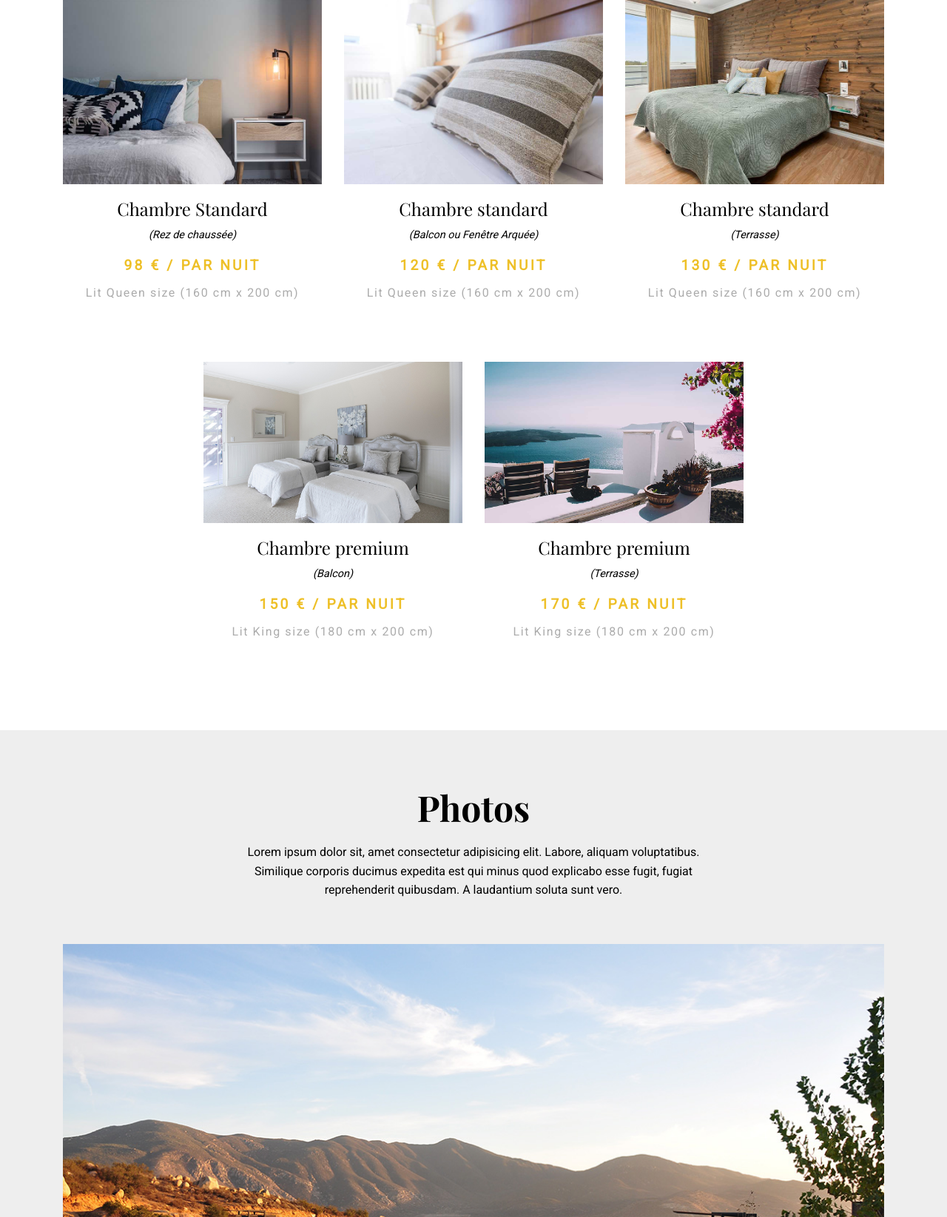
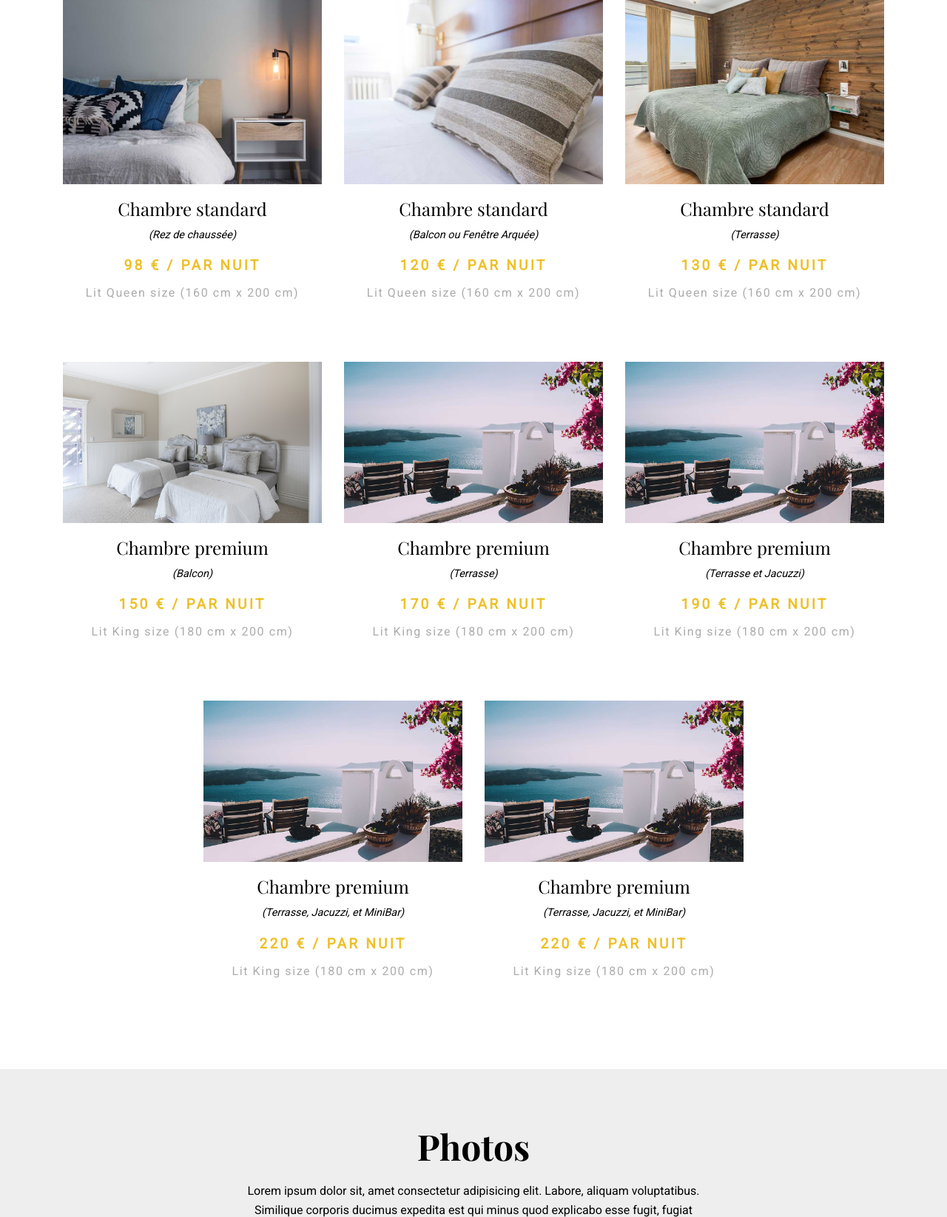
Before and after one commit to Jerem33320/relaisduphare, a PHP site: page /fs-relais-du-phare/ in a window 1280 px wide. Shown: the part 1716-3361 px from the top of the page at 74% size. Run offline with PHP 8.4, Linux system fonts and the light colour scheme.

Commit message:
dynamic rooms on index

```diff
--- a/_data.php
+++ b/_data.php
@@ -20,3 +20,71 @@ $articles = [
     'image' => 'img_3.jpg',
   ]
 ];
+
+
+$rooms = [
+  [
+    'type' => 'standard',
+    'options' => 'Rez de chaussée',
+    'price' => 98,
+    'bed' => 'queen-size',
+    'cover' => 'img_1.jpg',
+    'content' => 'Lorem ipsum dolor sit amet consectetur adipisicing elit. Nam quos quisquam a amet? Explicabo consequuntur temporibus nihil in, fuga labore incidunt totam voluptatem laboriosam. Blanditiis laborum dolorum cupiditate odio possimus.'
+  ],
+  [
+    'type' => 'standard',
+    'options' => 'Balcon ou Fenêtre Arquée',
+    'price' => 120,
+    'bed' => 'queen-size',
+    'cover' => 'img_2.jpg',
+    'content' => 'Lorem, ipsum dolor sit amet consectetur adipisicing elit. Voluptate porro temporibus itaque vel obcaecati unde reprehenderit laborum quas, ipsam delectus eos fugiat, eaque neque, at voluptatem voluptatibus iure maxime pariatur praesentium consectetur et harum. Quas maxime saepe doloribus recusandae inventore repellat cupiditate deserunt nostrum fugiat reiciendis id molestias, temporibus rerum provident corrupti aliquid neque fuga accusamus ex doloremque aspernatur ipsa.'
+  ],
+  [
+    'type' => 'standard',
+    'options' => 'Terrasse',
+    'price' => 130,
+    'bed' => 'queen-size',
+    'cover' => 'img_3.jpg',
+    'content' => 'Lorem ipsum, dolor sit amet consectetur adipisicing elit. At esse dolorem saepe earum quae? Est, exercitationem doloribus porro harum voluptatum quae reprehenderit fuga itaque laudantium odio soluta facere minima in, fugit perspiciatis illum! Quisquam ipsa maxime iure. Excepturi, tempora possimus?'
+  ],
+  [
+    'type' => 'premium',
+    'options' => 'Balcon',
+    'price' => 150,
+    'bed' => 'king-size',
+    'cover' => 'slider-5.jpg',
+    'content' => 'Lorem ipsum dolor sit amet consectetur adipisicing elit. Nisi corporis dolorum at nobis facilis adipisci id corrupti veniam, suscipit natus debitis minus velit aliquid, sunt nam temporibus reprehenderit voluptate officiis!'
+  ],
+  [
+    'type' => 'premium',
+    'options' => 'Terrasse',
+    'price' => 170,
+    'bed' => 'king-size',
+    'cover' => 'slider-7.jpg',
+    'content' => 'Lorem, ipsum dolor sit amet consectetur adipisicing elit. Fugiat animi eius harum impedit nesciunt perferendis rerum, nemo tenetur sint voluptas odit aut dolor nam saepe, praesentium totam provident excepturi velit!'
+    ],
+    [
+      'type' => 'premium',
+      'options' => 'Terrasse et Jacuzzi',
+      'price' => 190,
+      'bed' => 'king-size',
+      'cover' => 'slider-7.jpg',
+      'content' => 'Lorem, ipsum dolor sit amet consectetur adipisicing elit. Fugiat animi eius harum impedit nesciunt perferendis rerum, nemo tenetur sint voluptas odit aut dolor nam saepe, praesentium totam provident excepturi velit!'
+      ],
+      [
+        'type' => 'premium',
+        'options' => 'Terrasse, Jacuzzi, et MiniBar',
+        'price' => 220,
+        'bed' => 'king-size',
+        'cover' => 'slider-7.jpg',
+        'content' => 'Lorem, ipsum dolor sit amet consectetur adipisicing elit. Fugiat animi eius harum impedit nesciunt perferendis rerum, nemo tenetur sint voluptas odit aut dolor nam saepe, praesentium totam provident excepturi velit!'
+        ],
+        [
+          'type' => 'premium',
+          'options' => 'Terrasse, Jacuzzi, et MiniBar',
+          'price' => 220,
+          'bed' => 'king-size',
+          'cover' => 'slider-7.jpg',
+          'content' => 'Lorem, ipsum dolor sit amet consectetur adipisicing elit. Fugiat animi eius harum impedit nesciunt perferendis rerum, nemo tenetur sint voluptas odit aut dolor nam saepe, praesentium totam provident excepturi velit!'
+          ],
+];
--- /dev/null
+++ b/includes/room-card.php
@@ -0,0 +1,14 @@
+<div class="room">
+  <img src="img/<?= $room['cover'] ?>" alt="" />
+  <p class="room-name">
+    Chambre <?= $room['type'] ?><span>(<?= $room['options'] ?>)</span>
+  </p>
+  <p class="room-price"><?= $room['price'] ?> € / par nuit</p>
+  <p class="room-bed">
+    <?php if ($room['bed'] === 'queen-size'): ?>
+      Lit Queen size (160 cm x 200 cm)
+    <?php elseif ($room['bed'] === 'king-size'): ?>
+      Lit King size (180 cm x 200 cm)
+    <?php endif ?>
+  </p>
+</div>
--- a/index.php
+++ b/index.php
@@ -5,7 +5,7 @@ require_once '_data.php';
 $pageTitle = 'Le Relais du Phare : Hôtel 5 étoiles';
 
 require_once 'includes/page-start.php';
-include 'includes/header.php'
+include 'includes/header.php' ;
 
 ?>
 
@@ -111,53 +111,21 @@ include 'includes/header.php'
         necessitatibus odio adipisci...
       </p>
     </header>
-    <div class="row">
-      <div class="col-lg-4">
-        <div class="room">
-          <img src="img/img_1.jpg" alt="" />
-          <p class="room-name">
-            Chambre Standard <span>(Rez de chaussée)</span>
-          </p>
-          <p class="room-price">98 € / par nuit</p>
-          <p class="room-bed">Lit Queen size (160 cm x 200 cm)</p>
+
+    <div class="row justify-content-center">
+      <?php foreach($rooms as $k => $room): ?>
+
+        <div class="col-lg-4">
+          <?php include 'includes/room-card.php' ?>
         </div>
-      </div>
-      <div class="col-lg-4">
-        <div class="room">
-          <img src="img/img_2.jpg" alt="" />
-          <p class="room-name">
-            Chambre standard <span>(Balcon ou Fenêtre Arquée)</span>
-          </p>
-          <p class="room-price">120 € / par nuit</p>
-          <p class="room-bed">Lit Queen size (160 cm x 200 cm)</p>
-        </div>
-      </div>
-      <div class="col-lg-4">
-        <div class="room">
-          <img src="img/img_3.jpg" alt="" />
-          <p class="room-name">Chambre standard <span>(Terrasse)</span></p>
-          <p class="room-price">130 € / par nuit</p>
-          <p class="room-bed">Lit Queen size (160 cm x 200 cm)</p>
-        </div>
-      </div>
-    </div>
-    <div class="row justify-content-center">
-      <div class="col-lg-4">
-        <div class="room">
-          <img src="img/slider-5.jpg" alt="" />
-          <p class="room-name">Chambre premium <span>(Balcon)</span></p>
-          <p class="room-price">150 € / par nuit</p>
-          <p class="room-bed">Lit King size (180 cm x 200 cm)</p>
-        </div>
-      </div>
-      <div class="col-lg-4">
-        <div class="room">
-          <img src="img/slider-7.jpg" alt="" />
-          <p class="room-name">Chambre premium <span>(Terrasse)</span></p>
-          <p class="room-price">170 € / par nuit</p>
-          <p class="room-bed">Lit King size (180 cm x 200 cm)</p>
-        </div>
-      </div>
+
+        <?php if ($k % 3 === 2): ?>
+          </div> <?php // ferme la .row ligne 115 ?>
+          <!-- On ouvre une ligne "centrée" -->
+          <div class="row justify-content-center">
+        <?php endif ?>
+
+      <?php endforeach ?>
     </div>
   </div>
 </section>
```
Also changed, not shown: css/app.css (line endings or trailing spaces).
